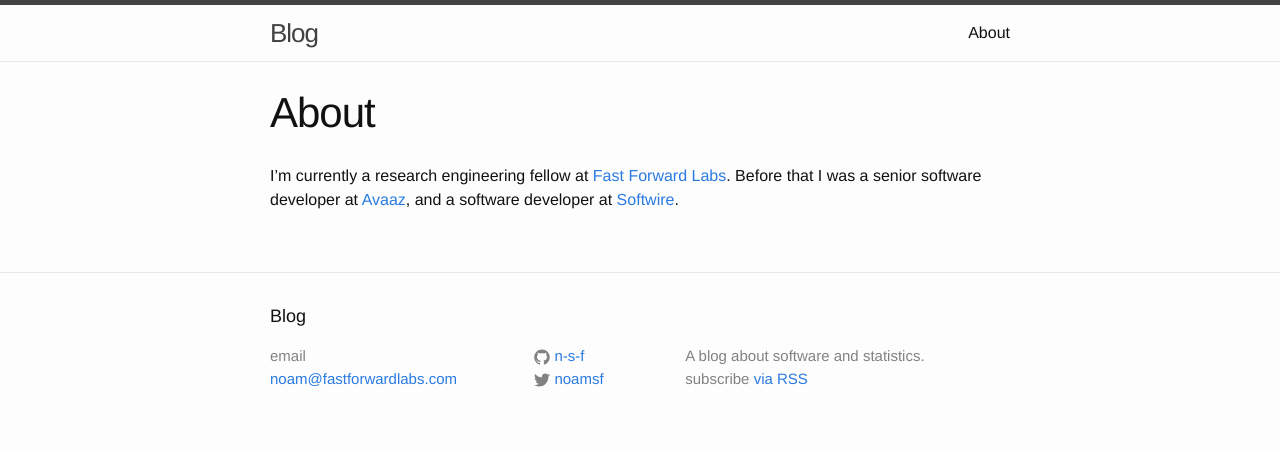
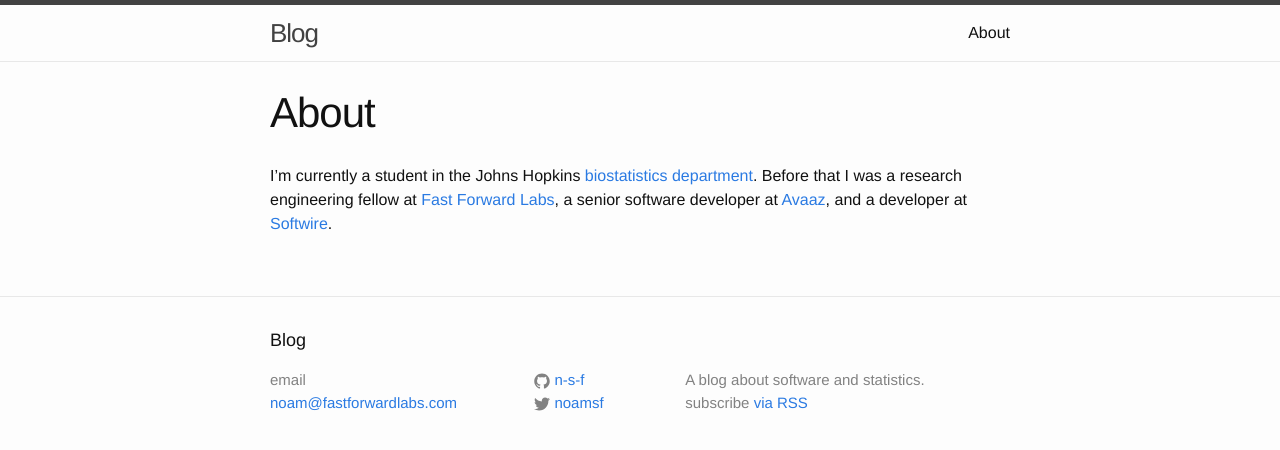
Before and after one commit to bolducp/n-s-f.github.io, a Jekyll site: the page built from _pages/about.md, in a window 1280 px wide. Shown: the top 450 px of the page. Built offline with Jekyll 4.4.1, drawn with Linux system fonts in a browser that asks for light colours.

Commit message:
update about

```diff
--- a/_pages/about.md
+++ b/_pages/about.md
@@ -4,4 +4,4 @@ title: About
 permalink: /about/
 ---
 
-I'm currently a research engineering fellow at [Fast Forward Labs](http://fastforwardlabs.com).  Before that I was a senior software developer at [Avaaz](http://avaaz.org), and a software developer at [Softwire](http://softwire.co.uk).
+I'm currently a student in the Johns Hopkins [biostatistics department](http://www.jhsph.edu/departments/biostatistics/). Before that I was a research engineering fellow at [Fast Forward Labs](http://fastforwardlabs.com), a senior software developer at [Avaaz](http://avaaz.org), and a developer at [Softwire](http://softwire.co.uk).
```
